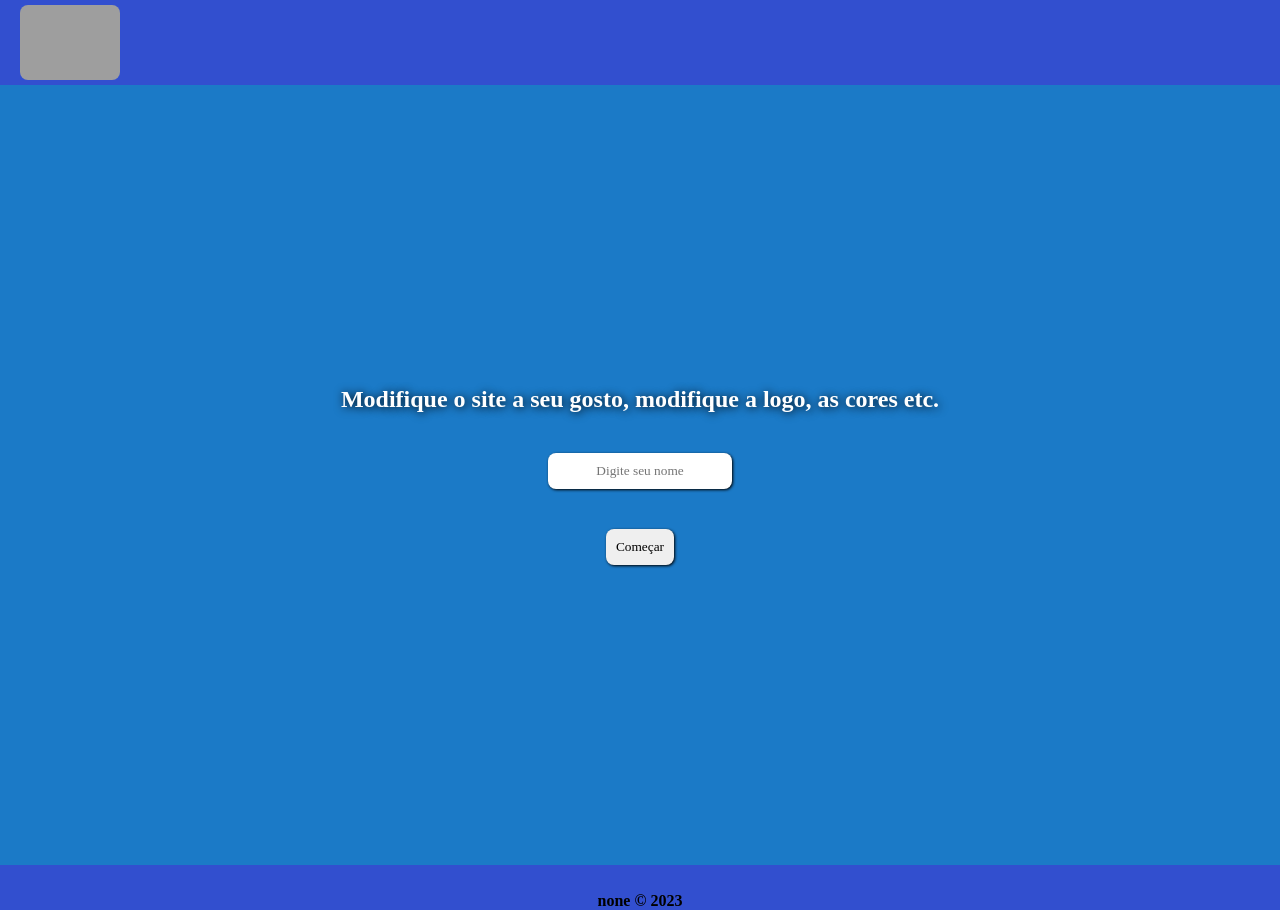
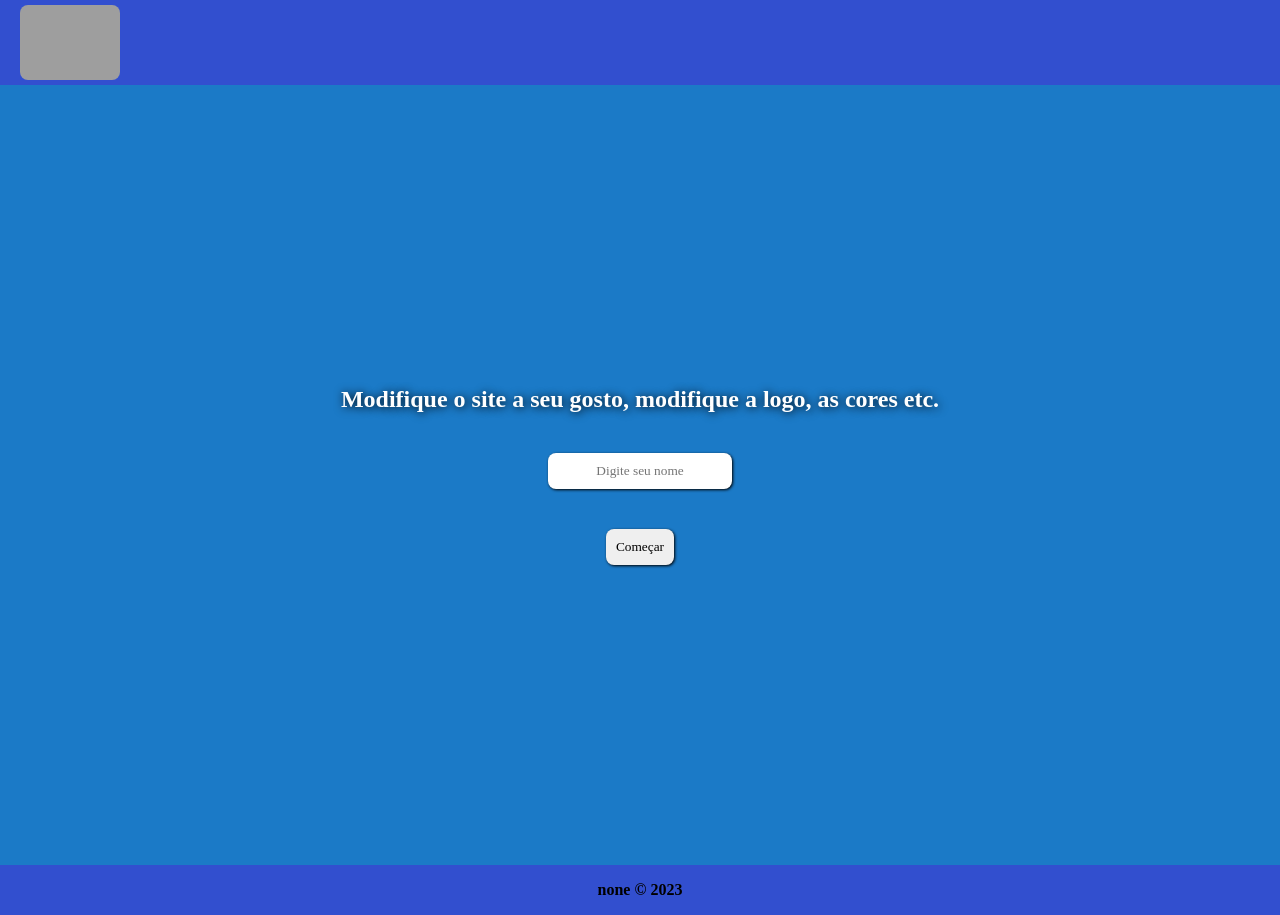
Before and after one commit to saullo-reis/site-customize, a React (Vite) app: page / in a window 1280 px wide. Built offline with nearby package versions, Linux system fonts and the light colour scheme; grey boxes are pictures that could not be loaded; a web font is replaced by a local one.

Commit message:
alinhando footer

```diff
--- a/src/components/footer/footer.sass
+++ b/src/components/footer/footer.sass
@@ -1,10 +1,9 @@
 
 .footer
-    height: 45px
+    height: 50px
     display: flex
     justify-content: center
     align-items: center
-    align-items: flex-end
     &-text
         color: #000
         font-weight: 700
```
